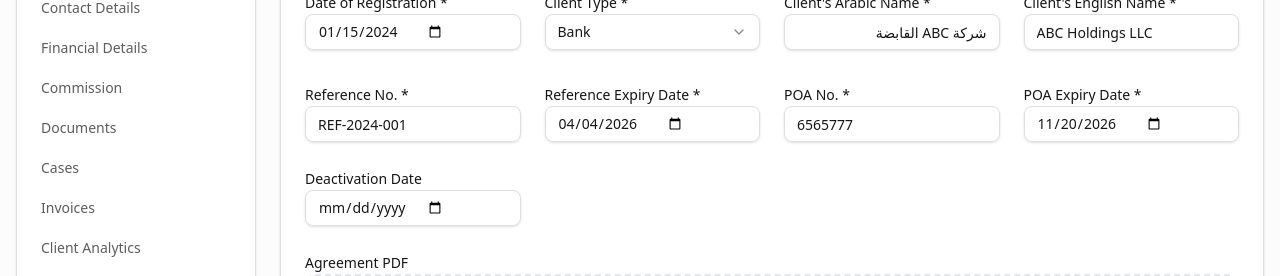
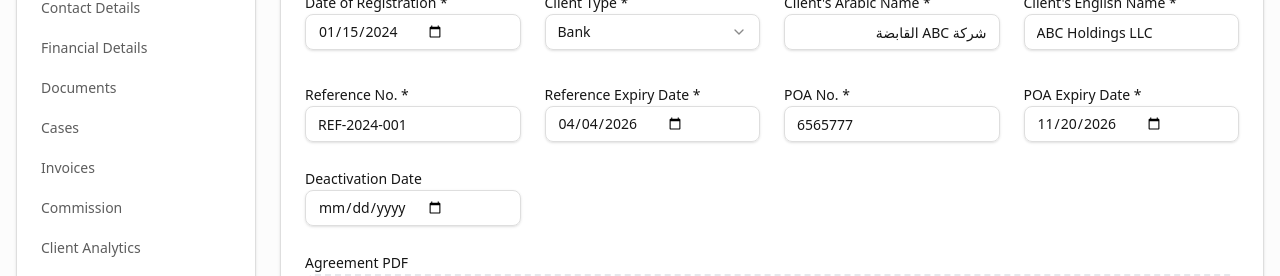
Before and after one commit to mehak187/elpnew, a React (Vite) app: page /clients/1 in a window 1280 px wide. Shown: the part 284-560 px from the top of the page. Built offline with nearby package versions, Linux system fonts and the light colour scheme.

Commit message:
update ClientDetails.jsx

```diff
--- a/src/pages/clients/ClientDetails.jsx
+++ b/src/pages/clients/ClientDetails.jsx
@@ -68,10 +68,10 @@ const SECTIONS = [
         : []),
     ],
   },
-  { key: "commission", label: "Commission", existingOnly: true },
   { key: "documents", label: "Documents", existingOnly: true },
   { key: "cases", label: "Cases", existingOnly: true },
   { key: "invoices", label: "Invoices", existingOnly: true },
+  { key: "commission", label: "Commission", existingOnly: true },
   { key: "analytics", label: "Client Analytics", existingOnly: true },
   { key: "merge", label: "Merge Clients", existingOnly: true },
 ];
```
